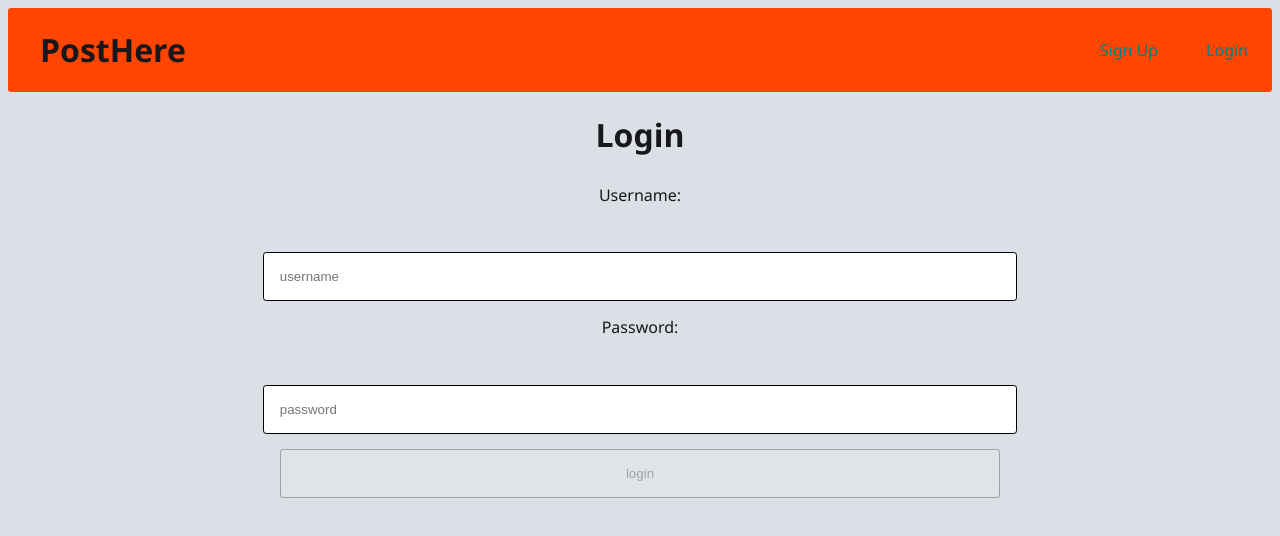
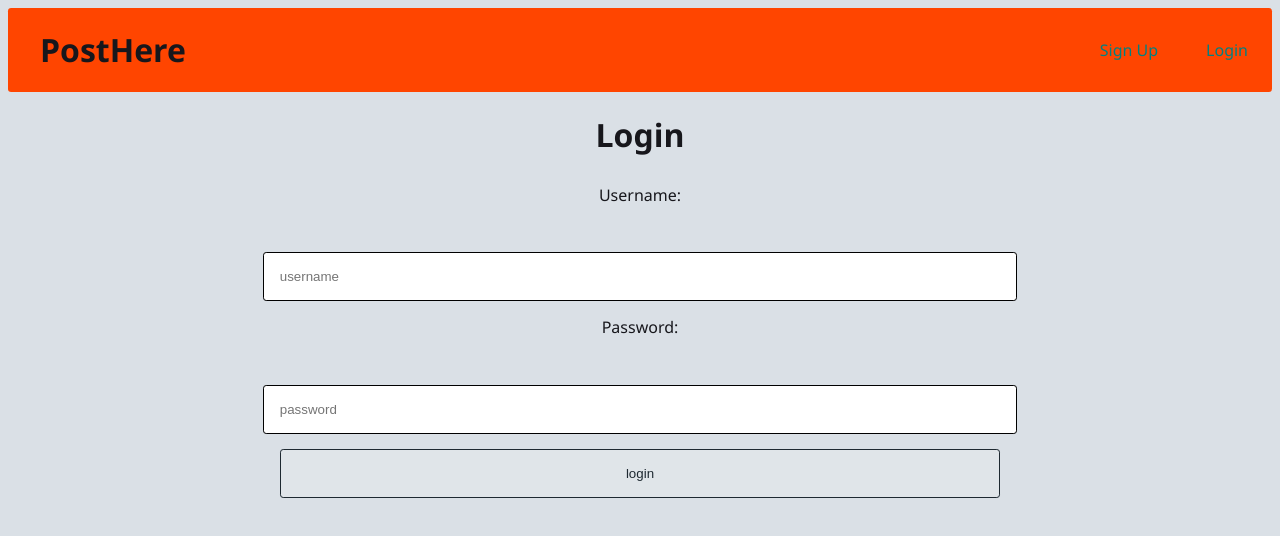
Before and after one commit to dstemple7/BW-PostHere1-frontend, a React (Create React App) app: page /login in a window 1280 px wide. Shown: the top 536 px of the page. Built offline with nearby package versions, Linux system fonts and the light colour scheme.

Commit message:
index.scss: Expose disabled-button-color tweakability

```diff
--- a/src/index.scss
+++ b/src/index.scss
@@ -34,6 +34,8 @@
 
     --color--text--subreddit-suggestion: var(--color--reddit-blue);
 
+    --color--text--button--disabled: var(--color--dark-grey)
+
   }
 }
 
@@ -47,6 +49,8 @@
 
     // Actually the same color as in light mode. Unlike most text colors, this one works well enough against both a light and dark background, assuming you don’t need a particularly high contrast ratio.
     --color--text--subreddit-suggestion: var(--color--reddit-blue);
+
+    --color--text--button--disabled: initial;
   }
 }
 
@@ -87,6 +91,10 @@ button {
 
 }
 
+input[type=submit]:disabled {
+  color: var(--color--text--button--disabled);
+}
+
 form {
   display: flex;
   flex-direction: column;
```
